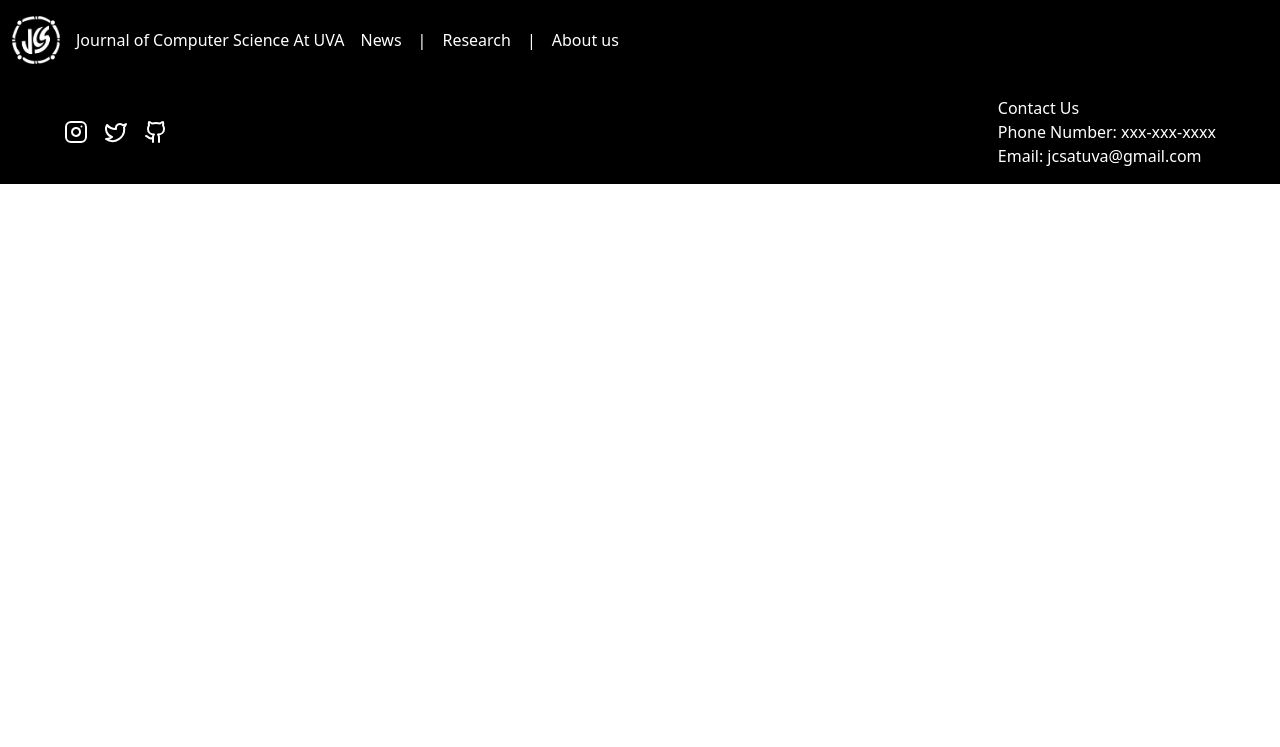
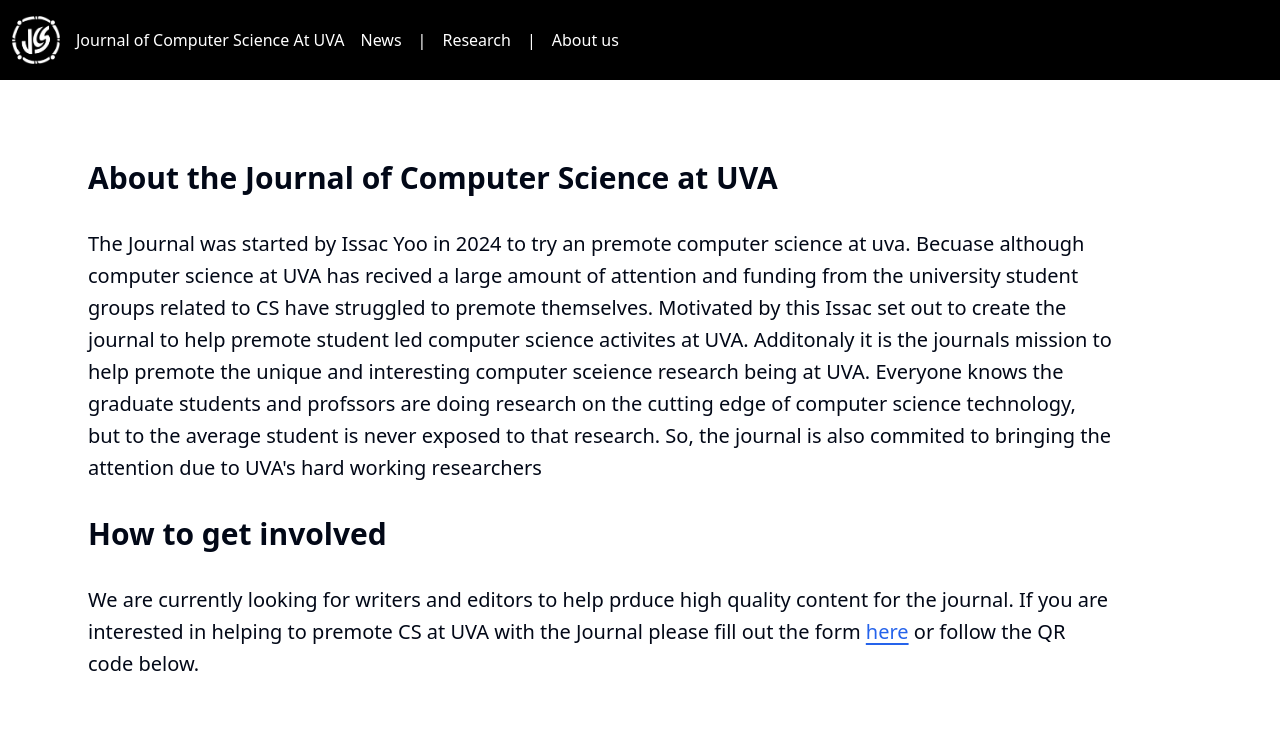
Before and after one commit to StephenMullori/jcs-uva, a SvelteKit app: page /about in a window 1280 px wide. Shown: the top 747 px of the page. Built offline with nearby package versions, Linux system fonts and the light colour scheme.

Commit message:
about us page

```diff
--- a/src/lib/sanity/queries.ts
+++ b/src/lib/sanity/queries.ts
@@ -1,5 +1,5 @@
 import type { PortableTextBlock } from '@portabletext/types';
-import type { ImageAsset, Slug } from '@sanity/types';
+import type { File, ImageAsset, Slug } from '@sanity/types';
 import { client } from './client';
 import type { SanityImageCrop, SanityImageHotspot } from '@sanity/image-url/lib/types/types';
 import type { Image } from '@sanity/types';
@@ -14,15 +14,18 @@ export const querryAllSlugs = async (): Promise<Slug[]> => {
 	return slugs;
 };
 
-export const queryResearchFromSlug = async (urlParam: string): Promise<Article[]> => {
+export const queryResearchFromSlug = async (urlParam: string): Promise<ResearchArticle[]> => {
 	const querry = `*[_type=="research"&&slug.current==$urlParam]{
 		title,
 		publishedAt,
+		categories[]->{
+			title,
+		},
 		abstract,
-		authors->{
+		pdfFile,
+		authors[]->{
 			name,
 			slug,
-			image
 		},
 		editor->{
 			name,
@@ -31,16 +34,18 @@ export const queryResearchFromSlug = async (urlParam: string): Promise<Article[]
 		},
 	}`;
 	const params = { urlParam };
-	const articles: Article[] = await client.fetch(querry, params);
+	const articles: ResearchArticle[] = await client.fetch(querry, params);
 	return articles;
 };
 
-export const queryNewsFromSlug = async (urlParam: string): Promise<Article[]> => {
+export const queryNewsFromSlug = async (urlParam: string): Promise<NewsArticle[]> => {
 	const querry = `*[_type=="news"&&slug.current==$urlParam]{
 		title,
 		publishedAt,
 		body,
-		categories->,
+		categories[]->{
+			title,
+		},
 		bannerImage,
 		author->{
 			name,
@@ -54,7 +59,7 @@ export const queryNewsFromSlug = async (urlParam: string): Promise<Article[]> =>
 		},
 	}`;
 	const params = { urlParam };
-	const articles: Article[] = await client.fetch(querry, params);
+	const articles: NewsArticle[] = await client.fetch(querry, params);
 	return articles;
 };
 
@@ -70,7 +75,16 @@ export interface WriterBlurb {
 	image: Image | null;
 }
 
-export interface Article {
+export interface ResearchArticle {
+	title: string;
+	publishedAt: string;
+	abstract: PortableTextBlock[];
+	authors: WriterBlurb[] | null;
+	editor: WriterBlurb | null;
+	pdfFile: File;
+}
+
+export interface NewsArticle {
 	title: string;
 	publishedAt: string;
 	body: PortableTextBlock[];
--- a/src/routes/about/+page.svelte
+++ b/src/routes/about/+page.svelte
@@ -1,3 +1,32 @@
-<script lang="ts">
-	import type { PageData } from './$types';
-</script>
+<main class="pr-20 pt-20">
+	<div class="m-auto flex max-h-screen max-w-screen-lg grow flex-col gap-8">
+		<h2 class="text-3xl font-semibold">About the Journal of Computer Science at UVA</h2>
+
+		<p class="text-xl leading-8">
+			The Journal was started by Issac Yoo in 2024 to try an premote computer science at uva.
+			Becuase although computer science at UVA has recived a large amount of attention and funding
+			from the university student groups related to CS have struggled to premote themselves.
+			Motivated by this Issac set out to create the journal to help premote student led computer
+			science activites at UVA. Additonaly it is the journals mission to help premote the unique and
+			interesting computer sceience research being at UVA. Everyone knows the graduate students and
+			profssors are doing research on the cutting edge of computer science technology, but to the
+			average student is never exposed to that research. So, the journal is also commited to
+			bringing the attention due to UVA's hard working researchers
+		</p>
+
+		<h3 class="text-3xl font-semibold">How to get involved</h3>
+
+		<p class="text-xl leading-8">
+			We are currently looking for writers and editors to help prduce high quality content for the
+			journal. If you are interested in helping to premote CS at UVA with the Journal please fill
+			out the form <a
+				class="text-blue-600 underline underline-offset-4"
+				href="https://docs.google.com/forms/d/e/1FAIpQLSdkXwe4BqbU77EecX2dGE6OLSgq-GuRDLnqJLwDV99CsFFhaw/viewform"
+				>here</a
+			> or follow the QR code below.
+		</p>
+		<img src="/images/sign-up-qr-code.png" alt="Qr Code" class="max-w-72" />
+
+		<div class="h-48"></div>
+	</div>
+</main>
--- a/src/routes/research/[article_page]/+page.server.ts
+++ b/src/routes/research/[article_page]/+page.server.ts
@@ -10,6 +10,6 @@ export const load = (async (event) => {
 		throw error(404, 'Page not found');
 	}
 	//console.log('date time', article[0]);
-
+	console.log(article[0]);
 	return { article: article[0] };
 }) satisfies PageServerLoad;
--- a/src/routes/research/[article_page]/+page.svelte
+++ b/src/routes/research/[article_page]/+page.svelte
@@ -7,13 +7,13 @@
 	import WriterInfoBlurb from '$lib/components/WriterInfoBlurb/WriterInfoBlurb.svelte';
 
 	export let data: PageData;
-	const builder = imageUrlBuilder(client);
 
-	const { title, publishedAt, body, bannerImage, author, editor } = data.article;
-	const publishingDate = new Date(publishedAt);
+	// const { title, publishedAt, body, bannerImage, author, editor } = data.article;
+	// const publishingDate = new Date(publishedAt);
 </script>
 
 <div class="m-auto w-2/3 pt-12">
+	<!--
 	<header class="m-auto max-w-5xl">
 		<h1 class=" mb-4 text-5xl font-bold">{title}</h1>
 		<WriterInfoBlurb writer={author} position={'author'} />
@@ -27,10 +27,5 @@
 
 	<div class="m-auto w-2/3 max-w-2xl">
 		<PortableText value={body} components={{}} />
-	</div>
-
-	<!-- <div class="content">
-		{@html articleDetails.content}
-		<img src={articleDetails.embeddedImage} alt="Embedded image" class="embedded-image" />
 	</div> -->
 </div>
```
Also changed, not shown: static/images/sign-up-qr-code.png (added).
